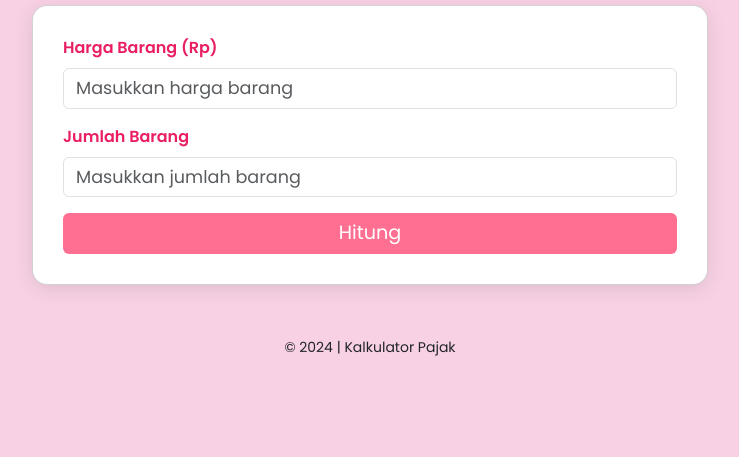
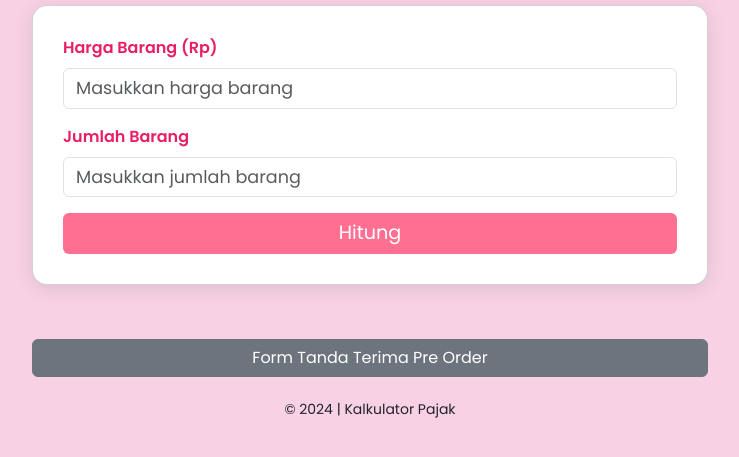
Before and after one commit to AnhariJobs/ayangpok-, a plain HTML site: page index.html in a window 1280 px wide. Shown: the part 113-570 px from the top of the page, without its empty margins (270-1009 px from the left). Drawn offline with nearby package versions, Linux system fonts and the light colour scheme.

Commit message:
Update index.html

```diff
--- a/index.html
+++ b/index.html
@@ -100,6 +100,9 @@
     <!-- Hasil -->
     <div id="hasilHarga" class="hasil"></div>
 
+    <!-- Navigasi ke Form Tanda Terima Pre Order -->
+    <button class="btn btn-secondary w-100 mt-4" onclick="window.location.href='form_tanda_terima.html'">Form Tanda Terima Pre Order</button>
+
     <!-- Card Footer -->
     <div class="card-footer">
       <small>&copy; 2024 | Kalkulator Pajak</small>
```
